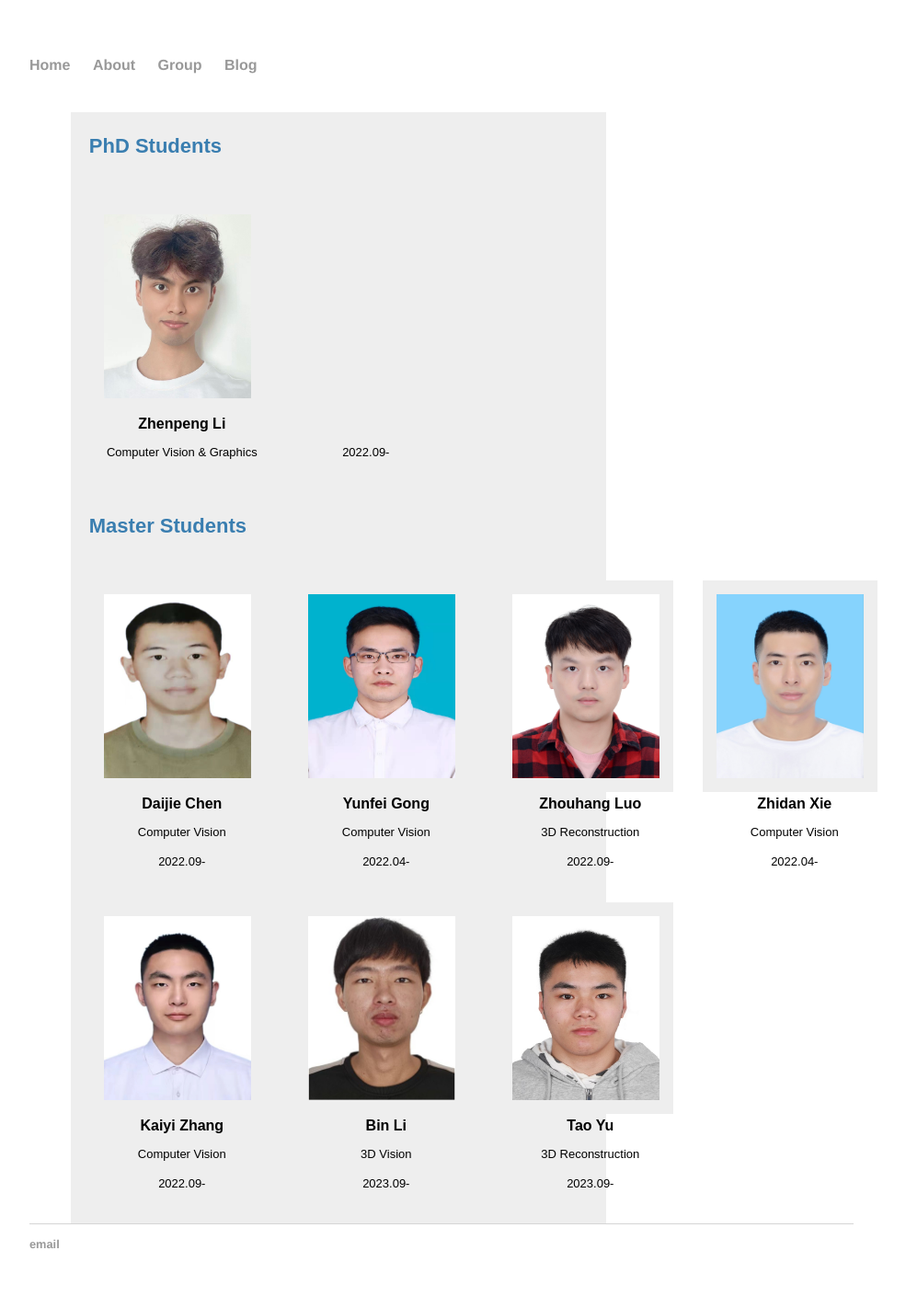
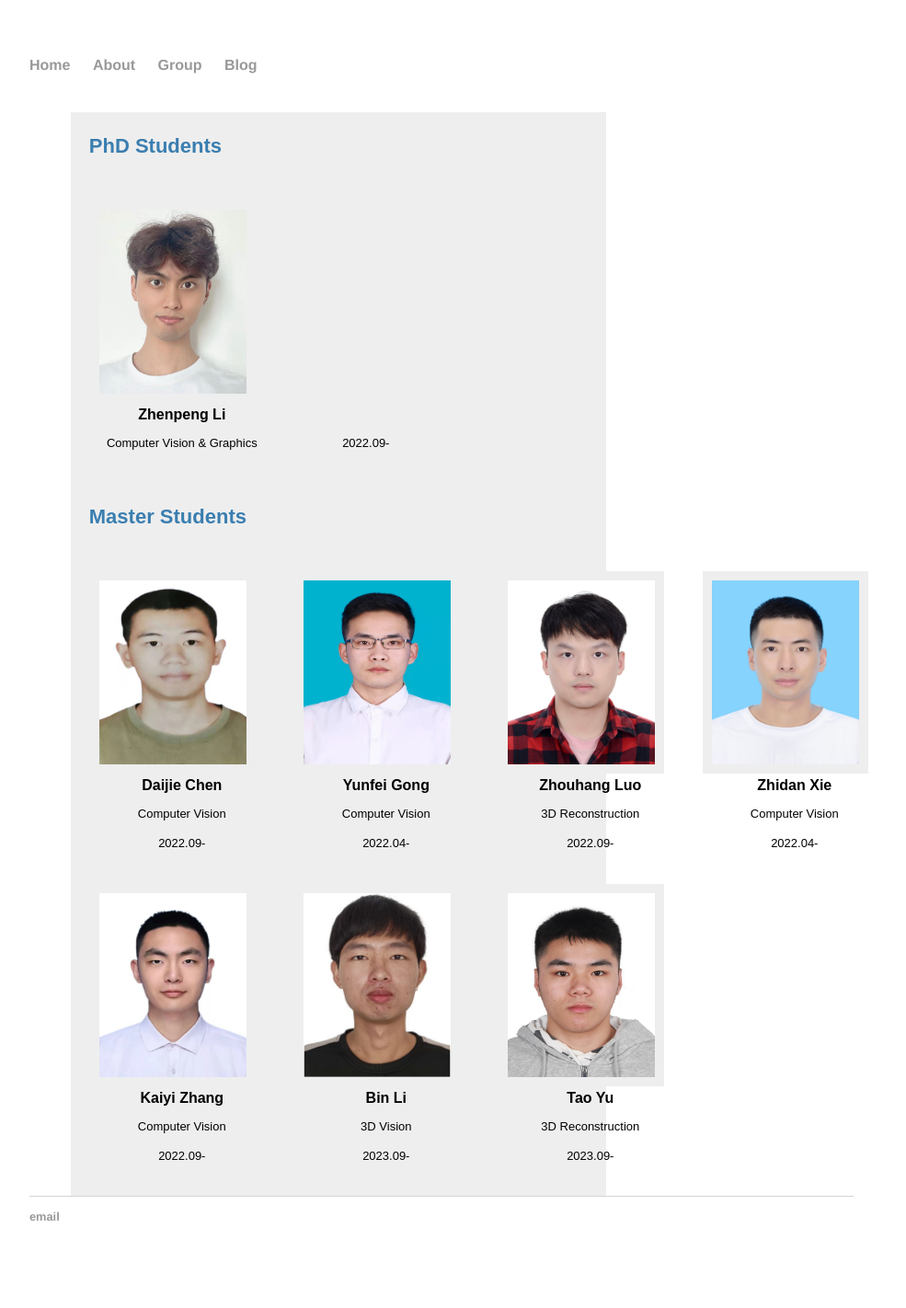
Before and after one commit to zqyq/zqyq.github.io, a Jekyll site: the page built from group/index.html, in a window 1280 px wide. Shown: the whole page at 92% size, without its empty margins (160-1145 px from the left). Built offline with Jekyll 4.4.1, drawn with Linux system fonts in a browser that asks for light colours; after the commit the page ends 1392 px from its top, so only the background shows below that.

Commit message:
Update index.html

```diff
--- a/group/index.html
+++ b/group/index.html
@@ -28,7 +28,7 @@
 			margin-top: 40px;
 			top: 0;
 			left: 5%;
-			right: 15%;
+			right: 5%;
 			bottom: 0;
 		}
 		.grp_title{
@@ -43,7 +43,7 @@
 			align: center;
 			width: 160px;
 			height: 200px;
-			border: 15px solid #eee;
+			border: 10px solid #eee;
 		}
 		.member_name{
 			font-weight:bold;
```
